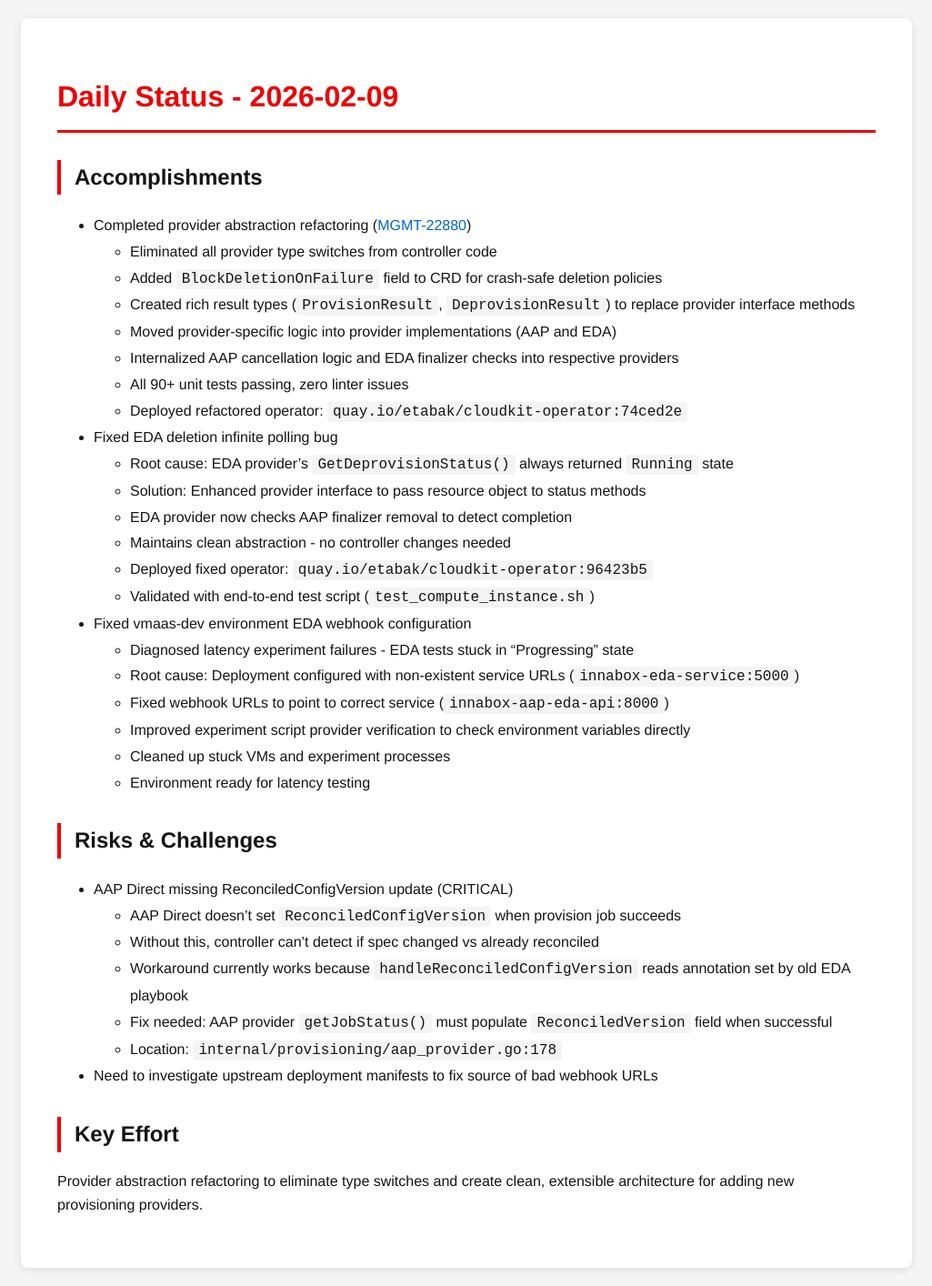
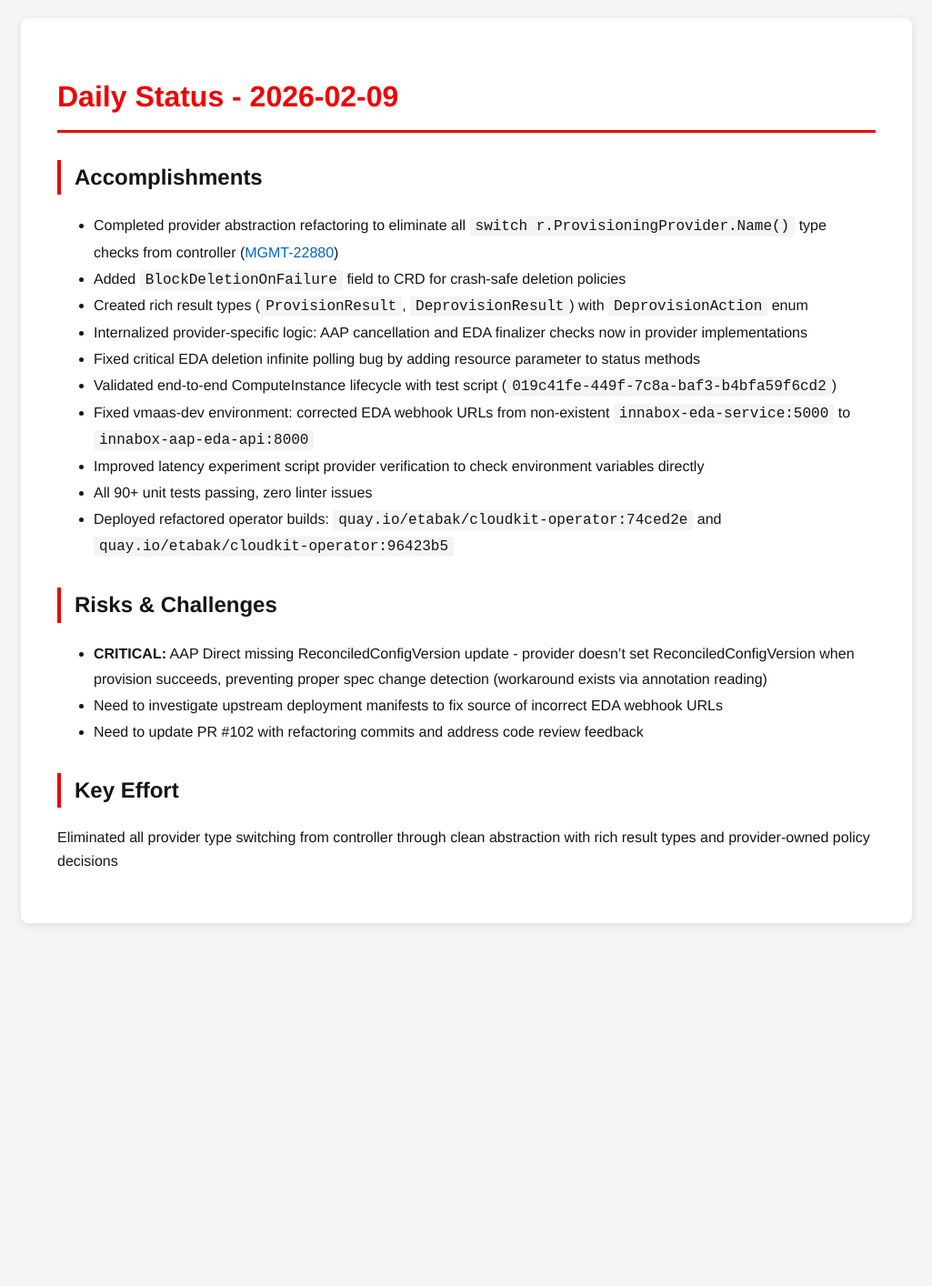
Before and after one commit to tzvatot/daily-status, a Jekyll site: the page built from 2026-02-09.md, in a window 1280 px wide. Shown: the whole page at 91% size, without its empty margins (127-1152 px from the left). Built offline with Jekyll 4.4.1, drawn with Linux system fonts in a browser that asks for light colours; after the commit the page ends 1035 px from its top, so only the background shows below that.

Commit message:
Daily status update - 2026-02-09

```diff
--- a/2026-02-09.md
+++ b/2026-02-09.md
@@ -7,37 +7,21 @@ date: 2026-02-09
 # Daily Status - 2026-02-09
 
 ## Accomplishments
-- Completed provider abstraction refactoring ([MGMT-22880](https://issues.redhat.com/browse/MGMT-22880))
-  - Eliminated all provider type switches from controller code
-  - Added `BlockDeletionOnFailure` field to CRD for crash-safe deletion policies
-  - Created rich result types (`ProvisionResult`, `DeprovisionResult`) to replace provider interface methods
-  - Moved provider-specific logic into provider implementations (AAP and EDA)
-  - Internalized AAP cancellation logic and EDA finalizer checks into respective providers
-  - All 90+ unit tests passing, zero linter issues
-  - Deployed refactored operator: `quay.io/etabak/cloudkit-operator:74ced2e`
-- Fixed EDA deletion infinite polling bug
-  - Root cause: EDA provider's `GetDeprovisionStatus()` always returned `Running` state
-  - Solution: Enhanced provider interface to pass resource object to status methods
-  - EDA provider now checks AAP finalizer removal to detect completion
-  - Maintains clean abstraction - no controller changes needed
-  - Deployed fixed operator: `quay.io/etabak/cloudkit-operator:96423b5`
-  - Validated with end-to-end test script (`test_compute_instance.sh`)
-- Fixed vmaas-dev environment EDA webhook configuration
-  - Diagnosed latency experiment failures - EDA tests stuck in "Progressing" state
-  - Root cause: Deployment configured with non-existent service URLs (`innabox-eda-service:5000`)
-  - Fixed webhook URLs to point to correct service (`innabox-aap-eda-api:8000`)
-  - Improved experiment script provider verification to check environment variables directly
-  - Cleaned up stuck VMs and experiment processes
-  - Environment ready for latency testing
+- Completed provider abstraction refactoring to eliminate all `switch r.ProvisioningProvider.Name()` type checks from controller ([MGMT-22880](https://issues.redhat.com/browse/MGMT-22880))
+- Added `BlockDeletionOnFailure` field to CRD for crash-safe deletion policies
+- Created rich result types (`ProvisionResult`, `DeprovisionResult`) with `DeprovisionAction` enum
+- Internalized provider-specific logic: AAP cancellation and EDA finalizer checks now in provider implementations
+- Fixed critical EDA deletion infinite polling bug by adding resource parameter to status methods
+- Validated end-to-end ComputeInstance lifecycle with test script (`019c41fe-449f-7c8a-baf3-b4bfa59f6cd2`)
+- Fixed vmaas-dev environment: corrected EDA webhook URLs from non-existent `innabox-eda-service:5000` to `innabox-aap-eda-api:8000`
+- Improved latency experiment script provider verification to check environment variables directly
+- All 90+ unit tests passing, zero linter issues
+- Deployed refactored operator builds: `quay.io/etabak/cloudkit-operator:74ced2e` and `quay.io/etabak/cloudkit-operator:96423b5`
 
 ## Risks & Challenges
-- AAP Direct missing ReconciledConfigVersion update (CRITICAL)
-  - AAP Direct doesn't set `ReconciledConfigVersion` when provision job succeeds
-  - Without this, controller can't detect if spec changed vs already reconciled
-  - Workaround currently works because `handleReconciledConfigVersion` reads annotation set by old EDA playbook
-  - Fix needed: AAP provider `getJobStatus()` must populate `ReconciledVersion` field when successful
-  - Location: `internal/provisioning/aap_provider.go:178`
-- Need to investigate upstream deployment manifests to fix source of bad webhook URLs
+- **CRITICAL:** AAP Direct missing ReconciledConfigVersion update - provider doesn't set ReconciledConfigVersion when provision succeeds, preventing proper spec change detection (workaround exists via annotation reading)
+- Need to investigate upstream deployment manifests to fix source of incorrect EDA webhook URLs
+- Need to update PR #102 with refactoring commits and address code review feedback
 
 ## Key Effort
-Provider abstraction refactoring to eliminate type switches and create clean, extensible architecture for adding new provisioning providers.
+Eliminated all provider type switching from controller through clean abstraction with rich result types and provider-owned policy decisions
```
